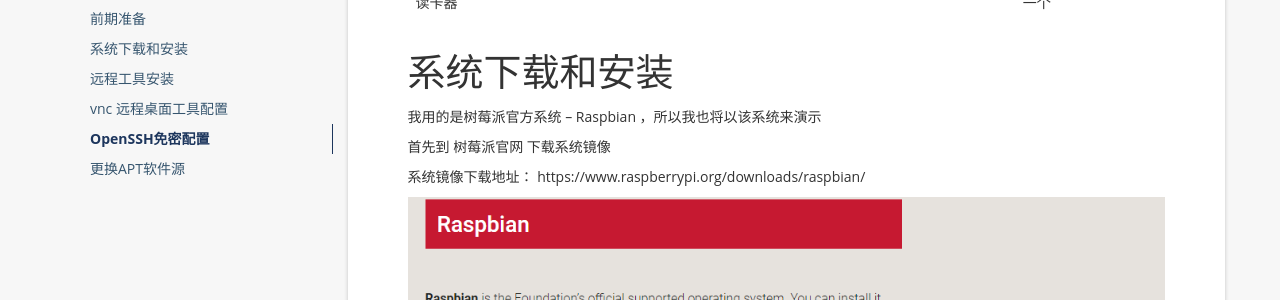
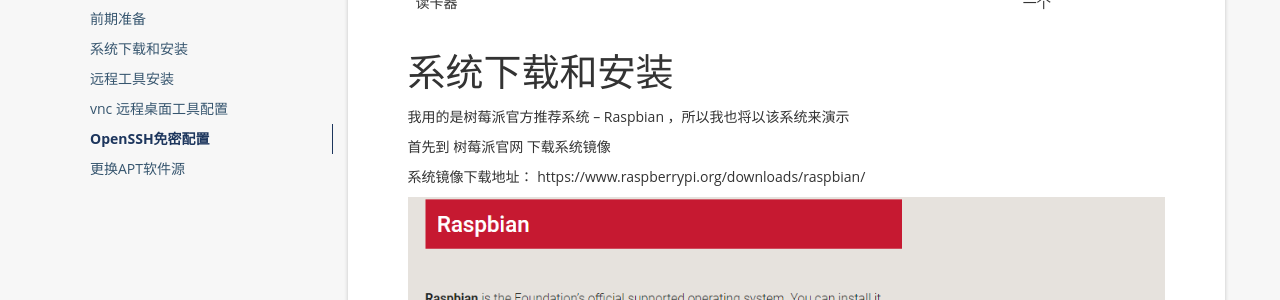
Before and after one commit to kljzndx/My-Blog, a Jekyll site: the page built from _posts/2020-03-04-Raspberry Pi Setup.md, in a window 1280 px wide and 900 px high, scrolled down 683 px. Shown: the part 153-453 px from the top of the window. Built offline with Jekyll 4.4.1, drawn with Linux system fonts in a browser that asks for light colours; nearby versions of some CDN libraries; comment, search, counter and statistics services are not loaded; some of the changed text lies outside the part shown.

Commit message:
补充一些信息

```diff
--- a/_posts/2020-03-04-Raspberry Pi Setup.md
+++ b/_posts/2020-03-04-Raspberry Pi Setup.md
@@ -28,7 +28,7 @@ ok，闲话不多说，其实呢，装机这一块其实我到手后的第二天
 系统下载和安装
 ===========================================================
 
-我用的是树莓派官方系统 -- Raspbian ，所以我也将以该系统来演示
+我用的是树莓派官方推荐系统 -- Raspbian ，所以我也将以该系统来演示
 
 首先到 树莓派官网 下载系统镜像
 
```
Also changed, not shown: other parts of _posts/2020-03-04-Raspberry Pi Setup.md (+2 -0 lines).
